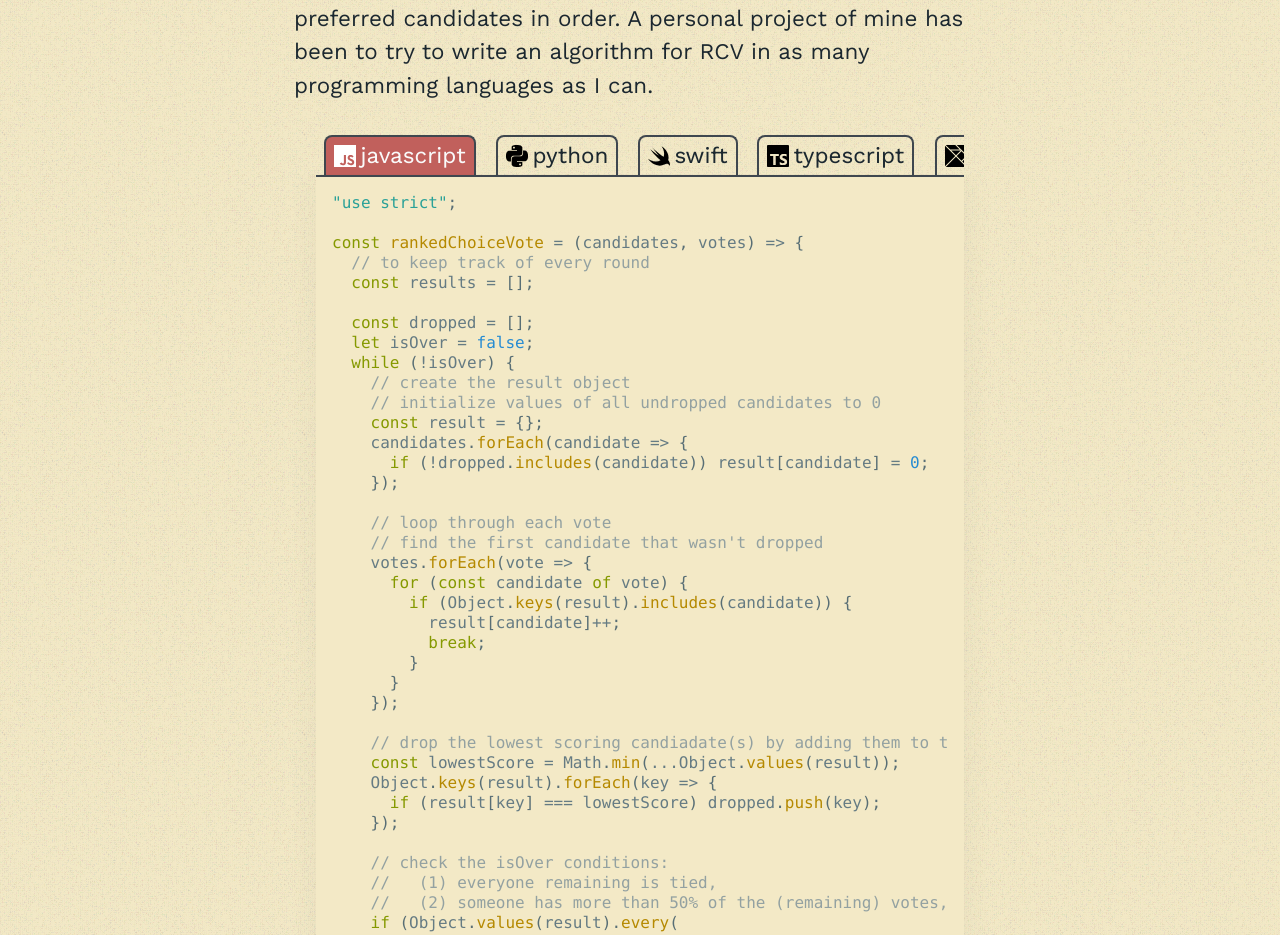
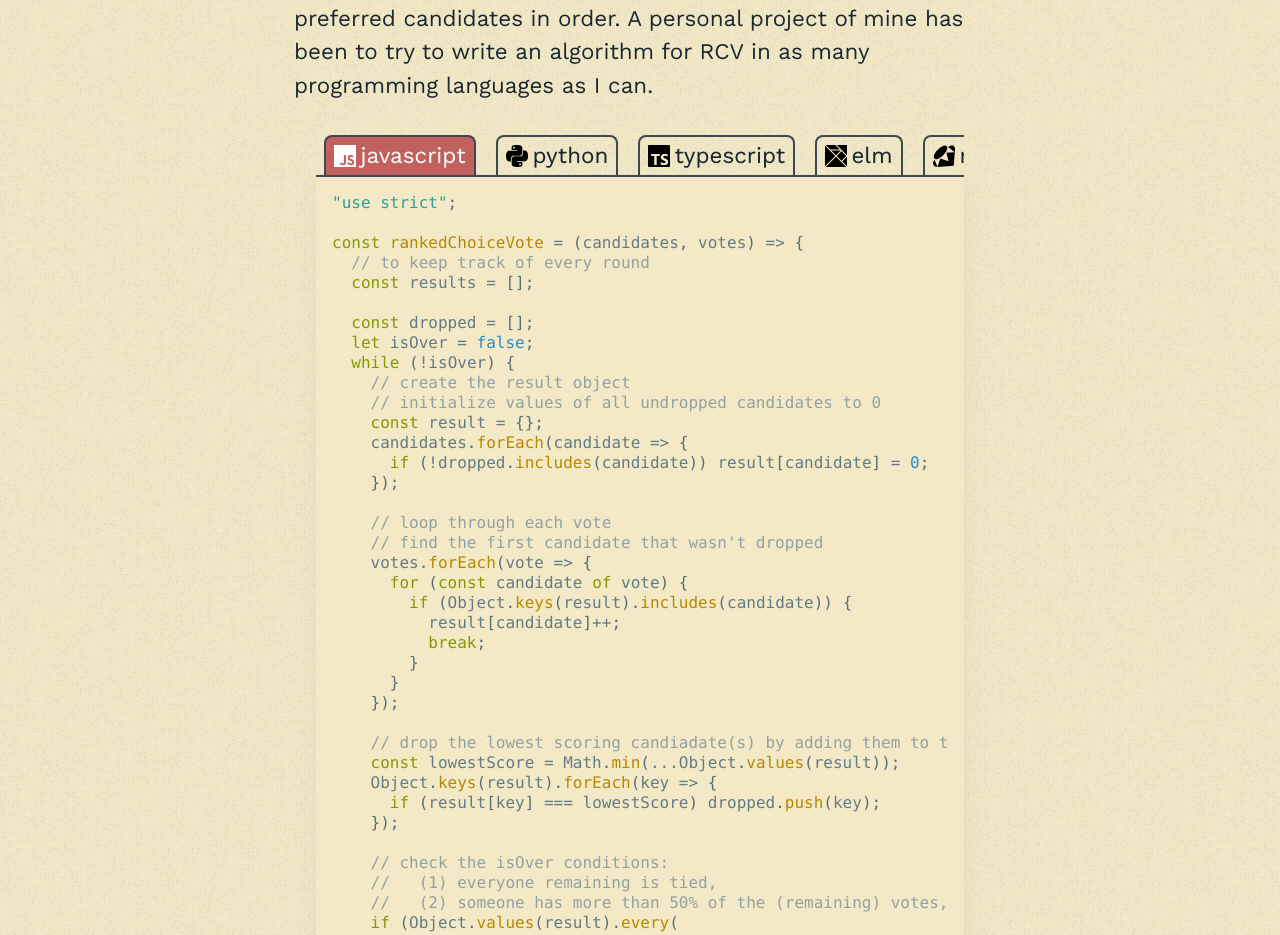
Before and after one commit to tif-calin/portfolio.culi.page, a React app: page / in a window 1280 px wide. Shown: the part 3180-4115 px from the top of the page. Built offline with nearby package versions, Linux system fonts and the light colour scheme.

Commit message:
add ruby implementation of rcv

```diff
--- a/package.json
+++ b/package.json
@@ -172,7 +172,8 @@
             "rust",
             "swift",
             "typescript",
-            "ts"
+            "ts",
+            "ruby"
           ]
         }
       ]
--- a/src/components/home/ProjectsSection.jsx
+++ b/src/components/home/ProjectsSection.jsx
@@ -9,8 +9,9 @@ import external from '../../assets/external.svg';
 import svg_elm from '../../assets/elm.svg';
 import svg_javascript from '../../assets/javascript.svg';
 import svg_python from '../../assets/python.svg';
+import svg_ruby from '../../assets/ruby.svg';
 // import svg_rust from '../../assets/rust.svg';
-import svg_swift from '../../assets/swift.svg';
+// import svg_swift from '../../assets/swift.svg';
 import svg_typescript from '../../assets/typescript.svg';
 
 const rcvDocstrings = {
@@ -138,7 +139,7 @@ const rcvCodes = {
 
       return rounds
   `.replace(/\n {4}/g, '\n').trim(),
-  swift: `/* swift implmentation coming soon */`,
+  // swift: `/* swift implmentation coming soon */`,
   typescript: `
     "use strict";
 
@@ -197,14 +198,64 @@ const rcvCodes = {
     };
   `.replace(/\n {4}/g, '\n').trim(),
   elm: `{- elm implementation coming soon -}`,
+  ruby: `
+    class RCVElection
+      attr_reader :ballots, :winners, :rounds
+
+      def initialize(candidates, ballots)
+        @candidates = Set.new candidates.uniq
+        @ballots = ballots.map {|ballot| ballot.select {|cnd| @candidates.include?(cnd)}}
+
+        get_results
+      end
+
+      def get_results
+        rounds = Array.new
+
+        dropped = Set.new
+        no_winner = true
+        while no_winner
+          new_round = {}
+
+          # calc number of first picks for each candidate
+          @ballots.each do |ballot|
+            vote = ballot.find {|elem| !dropped.include?(elem)}
+            if vote
+              new_round[vote] ||= 0
+              new_round[vote] += 1
+            end
+          end
+
+          # drop all the candidates with the lowest score
+          min = new_round.values.min
+          dropped += new_round.keys.select {|key| new_round[key] == min}
+
+          # check if they're all tied or if someone's won
+          max = new_round.values.max
+          tot = new_round.values.sum
+          if max > tot / 2 || new_round.values.uniq.size == 1
+            no_winner = false
+          end
+
+          puts new_round
+          rounds.push(new_round)
+        end
+
+        max = rounds[-1].values.max
+        @winners = rounds[-1].keys.select {|key| rounds[-1][key] == max}
+        @rounds = rounds
+      end
+    end
+  `.replace(/\n {4}/g, '\n').trim(),
   //rust: `rust implementation coming soon`,
 };
 
 const langIcons = {
   javascript: svg_javascript,
   python: svg_python,
+  ruby: svg_ruby,
   // rust: svg_rust,
-  swift: svg_swift,
+  // swift: svg_swift,
   typescript: svg_typescript,
   elm: svg_elm
 };
@@ -310,7 +361,10 @@ const ProjectsSection = () => {
                           defaultChecked={rcvCode === lang}
                         />
                         <span>
-                          <img src={langIcons[lang]} alt={lang + ' icon'}/>
+                          <img
+                            src={langIcons[lang]}
+                            alt={`icon for the ${lang} programming language`}
+                          />
                           <span>{lang}</span>
                         </span>
                       </label>
```
Also changed, not shown: src/assets/ruby.svg (added).
